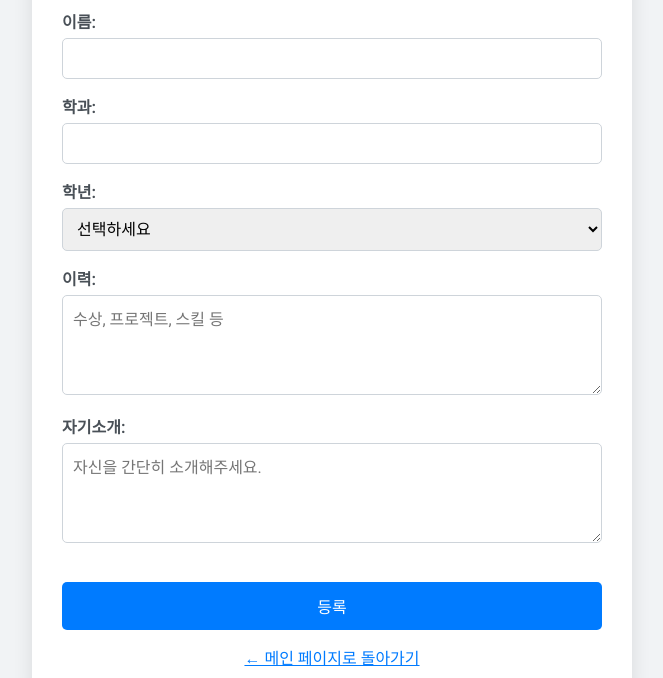
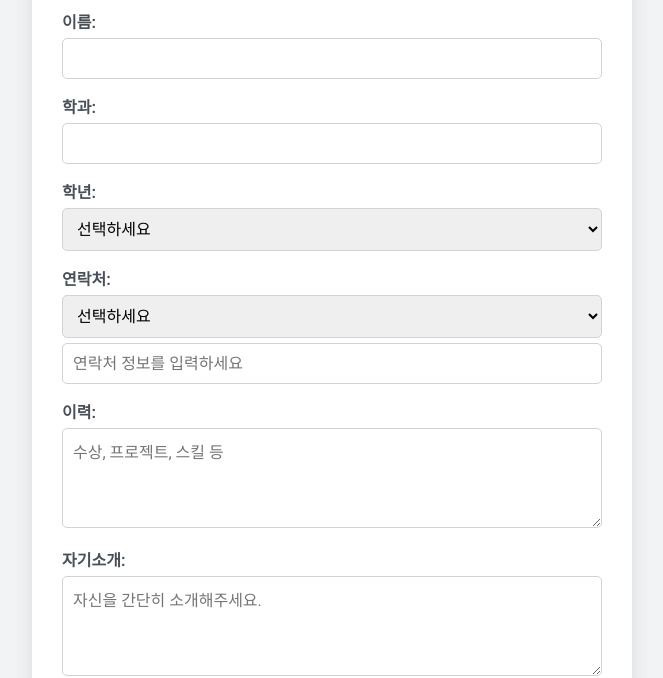
Before and after one commit to webprogrammingfinal/final_exam, a plain HTML site: page profile.html in a window 1280 px wide. Shown: the part 137-815 px from the top of the page, without its empty margins (308-971 px from the left). Drawn offline with nearby package versions, Linux system fonts and the light colour scheme.

Commit message:
add contact info in profile

```diff
--- a/profile.html
+++ b/profile.html
@@ -96,6 +96,15 @@
           <option value="6">6학년</option>
         </select>
       </label>
+      <label>연락처:
+        <select name="contact" required>
+          <option value="">선택하세요</option>
+          <option value="이메일">이메일</option>
+          <option value="전화번호">전화번호</option>
+          <option value="카카오톡">카카오톡</option>
+        </select>
+        <input type="text" name="contact-info" placeholder="연락처 정보를 입력하세요" required>
+      </label>
       <label>이력:
         <textarea name="history" placeholder="수상, 프로젝트, 스킬 등"></textarea>
       </label>
@@ -120,6 +129,8 @@
         $('input[name="name"]').val(profile.name);
         $('input[name="major"]').val(profile.major);
         $('select[name="year"]').val(profile.year);
+        $('select[name="contact"]').val(profile.contact);
+        $('input[name="contact-info"]').val(profile.contactInfo);
         $('textarea[name="history"]').val(profile.history);
         $('textarea[name="intro"]').val(profile.intro);
       }
@@ -131,6 +142,8 @@
           name: $('input[name="name"]').val(),
           major: $('input[name="major"]').val(),
           year: $('select[name="year"]').val(),
+          contact: $('select[name="contact"]').val(),
+          contactInfo: $('input[name="contact-info"]').val(),
           history: $('textarea[name="history"]').val(),
           intro: $('textarea[name="intro"]').val()
         };
```
Also changed, not shown: detail.html (+1 -0 lines).
